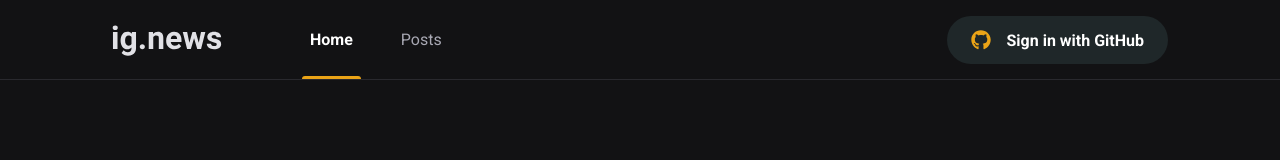
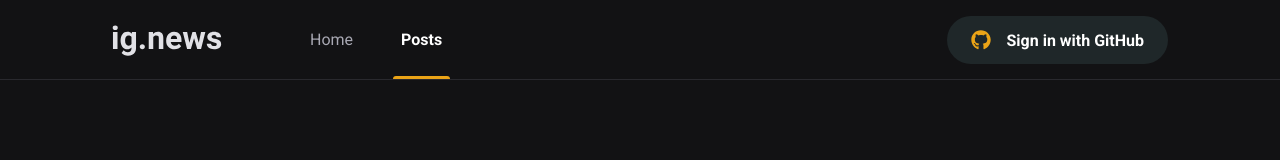
Before and after one commit to WalleksMR/ignews, a Next.js app: page /posts in a window 1280 px wide. Shown: the top 160 px of the page. Built offline with nearby package versions, Linux system fonts and the light colour scheme; no server answers.

Commit message:
chore: add the activeLink

```diff
--- a/src/components/Header/index.tsx
+++ b/src/components/Header/index.tsx
@@ -1,5 +1,6 @@
 import { SignInButton } from '../SignInButton'
 import styles from './styles.module.scss'
+import { ActiveLink } from '../ActiveLink'
 
 export function Header() {
   return (
@@ -7,8 +8,12 @@
       <div className={styles.headerContent}>
         <img src="/images/logo.svg" alt="ig.news" />
         <nav>
-          <a className={styles.active}>Home</a>
-          <a>Posts</a>
+          <ActiveLink activeClassName={styles.active} href="/">
+            <a>Home</a>
+          </ActiveLink>
+          <ActiveLink activeClassName={styles.active} href="/posts">
+            <a>Posts</a>
+          </ActiveLink>
         </nav>
         <SignInButton />
       </div>
```
